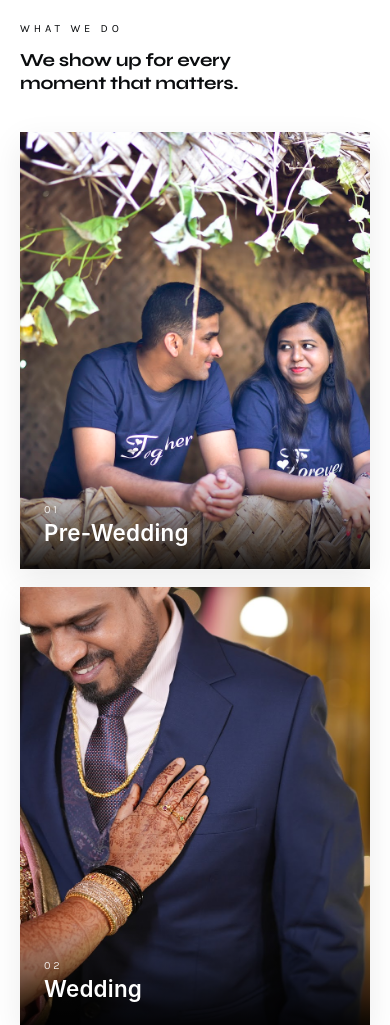
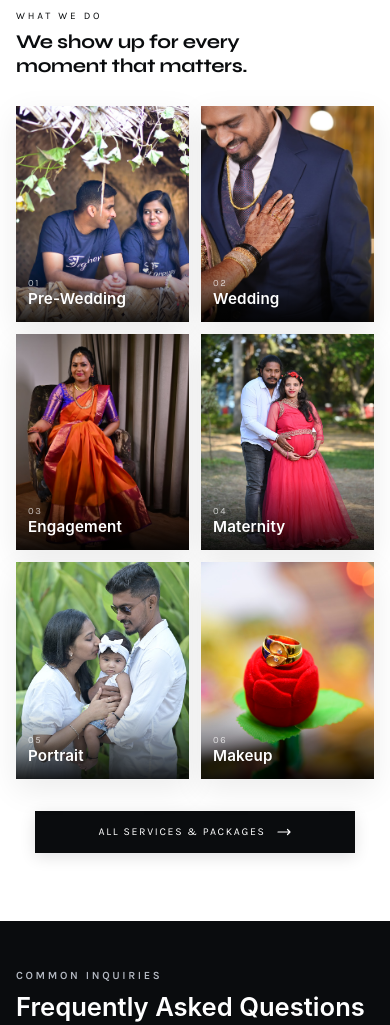
Before and after one commit to BhuvanR10/adrithi-media, a plain HTML site: page index.html in a window 390 px wide. Shown: the part 1760-2785 px from the top of the page. Drawn offline with nearby package versions, Linux system fonts and the light colour scheme; a web font is replaced by a local one.

Commit message:
Optimize WHAT WE DO section on mobile to compact 2-column grid

```diff
--- a/index.html
+++ b/index.html
@@ -352,7 +352,7 @@
         <!-- Tile 01: Pre-Wedding -->
         <article class="artsy-tile" data-category="Pre-Wedding" tabindex="0" role="button" aria-label="Pre-Wedding Gallery">
           <div class="artsy-tile-media">
-            <img src="assets/services/pre_wedding.jpg" alt="Pre-Wedding Photography" class="artsy-tile-img" loading="lazy" decoding="async">
+            <img src="assets/services/pre_wedding.jpg" alt="Pre-Wedding Photography" class="artsy-tile-img" loading="eager" decoding="async">
           </div>
           <div class="artsy-tile-caption">
             <span class="artsy-tile-number">01</span>
@@ -363,7 +363,7 @@
         <!-- Tile 02: Wedding -->
         <article class="artsy-tile" data-category="Wedding" tabindex="0" role="button" aria-label="Wedding Gallery">
           <div class="artsy-tile-media">
-            <img src="assets/services/wedding.jpg" alt="Wedding Photography" class="artsy-tile-img" loading="lazy" decoding="async">
+            <img src="assets/services/wedding.jpg" alt="Wedding Photography" class="artsy-tile-img" loading="eager" decoding="async">
           </div>
           <div class="artsy-tile-caption">
             <span class="artsy-tile-number">02</span>
@@ -374,7 +374,7 @@
         <!-- Tile 03: Engagement -->
         <article class="artsy-tile" data-category="Engagement" tabindex="0" role="button" aria-label="Engagement Gallery">
           <div class="artsy-tile-media">
-            <img src="assets/services/engagement.jpg" alt="Engagement Photography" class="artsy-tile-img" loading="lazy" decoding="async">
+            <img src="assets/services/engagement.jpg" alt="Engagement Photography" class="artsy-tile-img" loading="eager" decoding="async">
           </div>
           <div class="artsy-tile-caption">
             <span class="artsy-tile-number">03</span>
@@ -385,7 +385,7 @@
         <!-- Tile 04: Maternity -->
         <article class="artsy-tile" data-category="Maternity" tabindex="0" role="button" aria-label="Maternity Gallery">
           <div class="artsy-tile-media">
-            <img src="assets/services/maternity.jpg" alt="Maternity Photography" class="artsy-tile-img" loading="lazy" decoding="async">
+            <img src="assets/services/maternity.jpg" alt="Maternity Photography" class="artsy-tile-img" loading="eager" decoding="async">
           </div>
           <div class="artsy-tile-caption">
             <span class="artsy-tile-number">04</span>
@@ -396,7 +396,7 @@
         <!-- Tile 05: Portrait -->
         <article class="artsy-tile" data-category="Portrait" tabindex="0" role="button" aria-label="Portrait Gallery">
           <div class="artsy-tile-media">
-            <img src="assets/services/family_portrait.jpg" alt="Portrait Photography" class="artsy-tile-img" loading="lazy" decoding="async">
+            <img src="assets/services/family_portrait.jpg" alt="Portrait Photography" class="artsy-tile-img" loading="eager" decoding="async">
           </div>
           <div class="artsy-tile-caption">
             <span class="artsy-tile-number">05</span>
@@ -407,7 +407,7 @@
         <!-- Tile 06: Makeup -->
         <article class="artsy-tile" data-category="Makeup" tabindex="0" role="button" aria-label="Makeup Gallery">
           <div class="artsy-tile-media">
-            <img src="assets/services/makeup.jpg" alt="Makeup Artistry" class="artsy-tile-img" loading="lazy" decoding="async">
+            <img src="assets/services/makeup.jpg" alt="Makeup Artistry" class="artsy-tile-img" loading="eager" decoding="async">
           </div>
           <div class="artsy-tile-caption">
             <span class="artsy-tile-number">06</span>
--- a/style.css
+++ b/style.css
@@ -1313,24 +1313,53 @@ button, .btn, [class*="-btn"], [class*="-button"] {
 
 @media (max-width: 640px) {
   .services-artsy-section {
-    padding: 72px 0 80px;
+    padding: 60px 0 68px;
   }
   .services-artsy-container {
-    padding: 0 20px;
+    padding: 0 16px;
   }
   .services-artsy-header {
-    margin-bottom: 36px;
+    margin-bottom: 28px;
+  }
+  .services-artsy-eyebrow {
+    font-size: 10px;
+    letter-spacing: 0.28em;
+    margin-bottom: 8px;
   }
   .services-artsy-headline {
-    font-size: clamp(1.15rem, 4.6vw, 1.38rem);
-    line-height: 1.28;
+    font-size: clamp(1.2rem, 5vw, 1.45rem);
+    line-height: 1.24;
   }
   .services-artsy-grid {
-    grid-template-columns: 1fr;
-    gap: 18px;
+    grid-template-columns: repeat(2, 1fr);
+    gap: 12px;
+  }
+  .artsy-tile {
+    border-radius: 2px;
+  }
+  .artsy-tile-caption {
+    padding: 24px 12px 14px;
+    gap: 2px;
+  }
+  .artsy-tile-number {
+    font-size: 9.5px;
+    letter-spacing: 0.18em;
+    opacity: 0.85;
+  }
+  .artsy-tile-title {
+    font-size: clamp(0.95rem, 3.6vw, 1.15rem);
+    line-height: 1.18;
   }
   .services-artsy-footer {
-    margin-top: 40px;
+    margin-top: 32px;
+  }
+  .artsy-btn-primary {
+    padding: 12px 24px;
+    font-size: 10.5px;
+    width: 100%;
+    max-width: 320px;
+    justify-content: center;
+    box-sizing: border-box;
   }
 }
 
```
